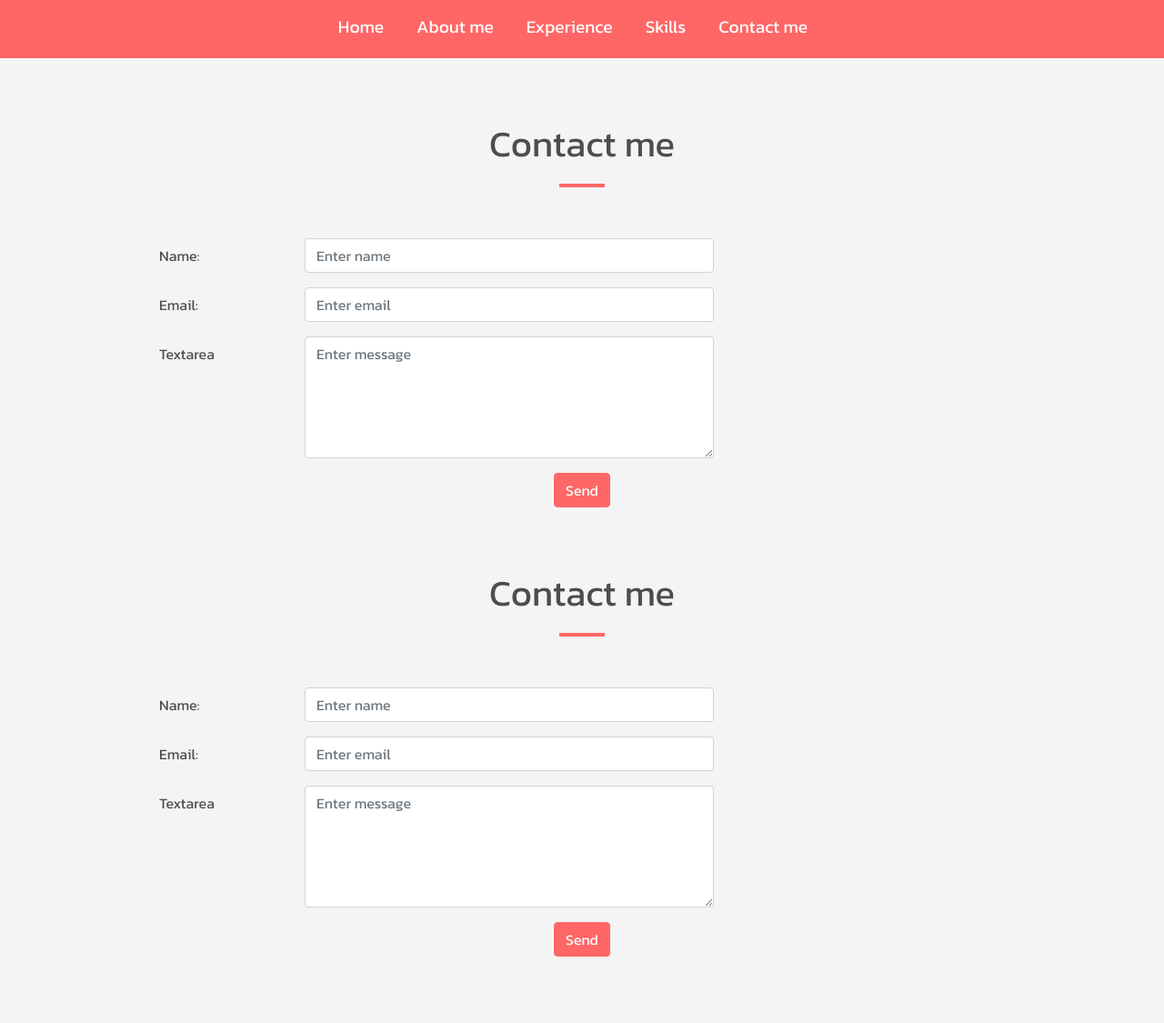
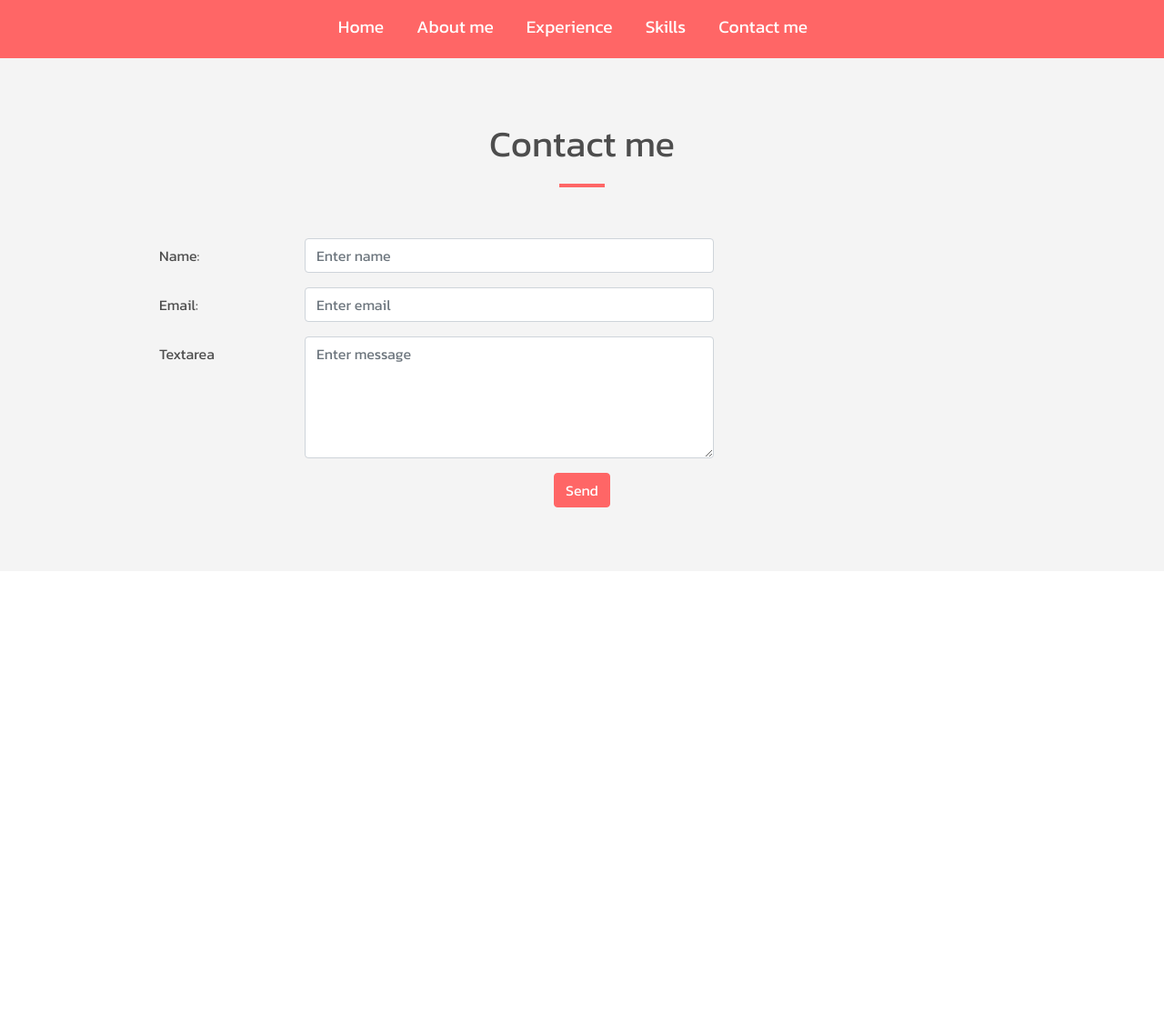
Before and after one commit to aaguilarm85/project0, a plain HTML site: page contact_me.html in a window 1280 px wide. Shown: the whole page at 91% size. After the commit the page ends 800 px from the top, so only its background shows below. Drawn offline with nearby package versions, Linux system fonts and the light colour scheme.

Commit message:
Website is finished

```diff
--- a/contact_me.html
+++ b/contact_me.html
@@ -67,39 +67,7 @@
         </form>
 
       </div>
-      <section id="section-contact-me" class="section-gray">
-        <div class="container w-75">
-          <div class="row mb-5">
-            <h2>Contact me</h2>
-          </div>
-          <form action="index.html" method="post">
-            <div class="form-group row">
-              <label for="txtName" class="col-sm-2 col-form-label">Name:</label>
-              <div class="col-sm-6">
-                <input type="text" id="txtName" class="form-control" placeholder="Enter name">
-              </div>
-            </div>
-            <div class="form-group row">
-              <label for="txtEmail" class="col-sm-2 col-form-label">Email:</label>
-              <div class="col-sm-6">
-                <input type="email" id="txtEmail" class="form-control" placeholder="Enter email">
-              </div>
-            </div>
-            <div class="form-group row">
-              <label for="txtAreaMessage" class="col-sm-2 col-form-label">Textarea</label>
-              <div class="col-sm-6">
-                <textarea class="form-control" id="txtAreaMessage" placeholder="Enter message" rows="5" cols="80"></textarea>
-              </div>
-            </div>
-            <div class="row">
-                <button class="btn btn-primary ml-auto mr-auto" type="submit">Send</button>
-            </div>
 
-          </form>
-
-        </div>
-
-      </section>
     </section>
   </body>
 </html>
```
